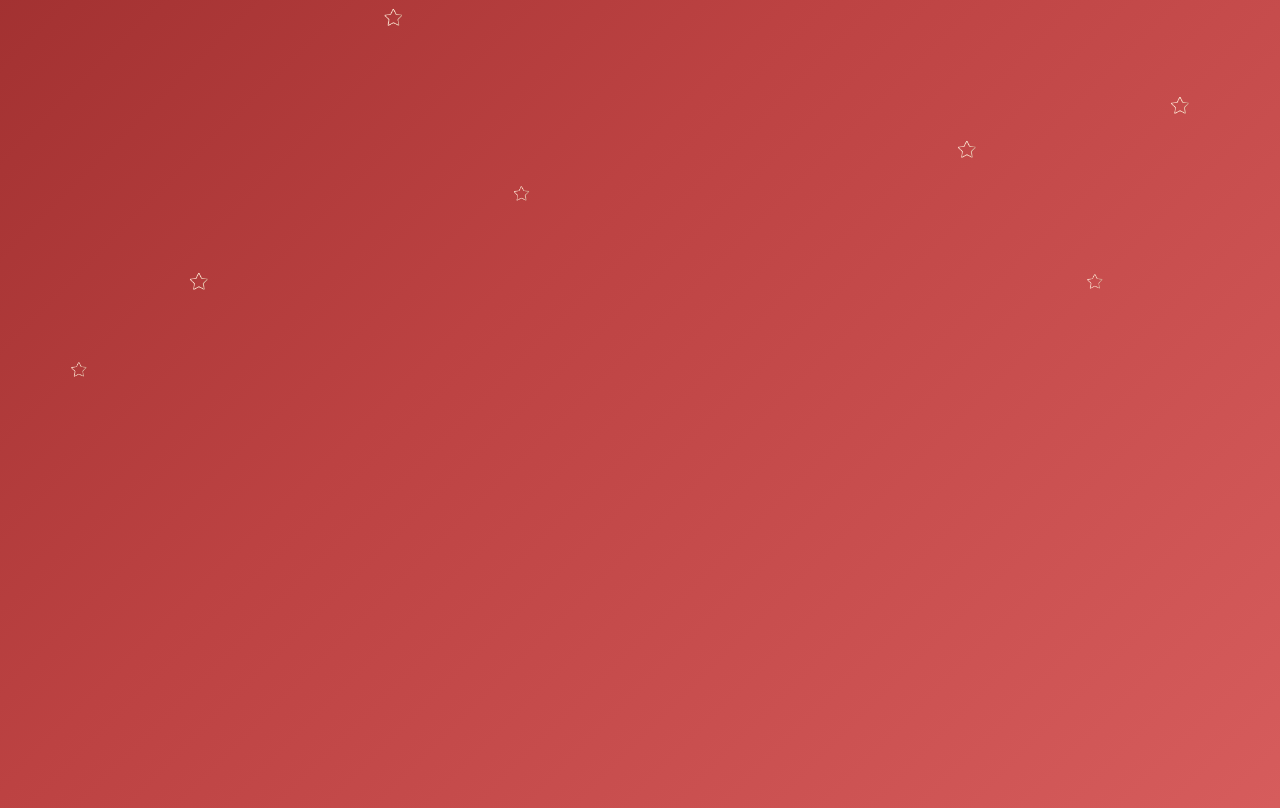
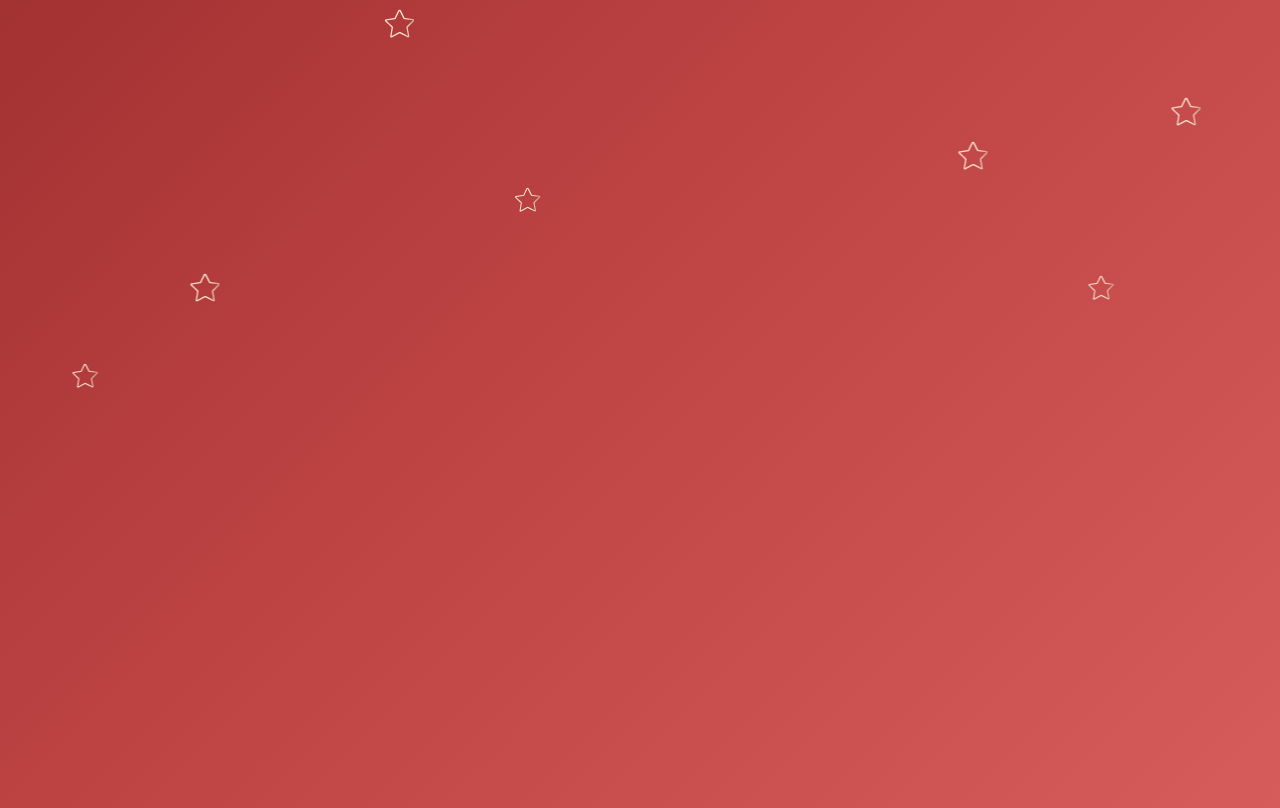
Before and after one commit to emeraldmuller/redstarblankies, a plain HTML site: page index.html in a window 1280 px wide. Drawn offline with Linux system fonts and the light colour scheme.

Commit message:
Update style.css

```diff
--- a/style.css
+++ b/style.css
@@ -19,7 +19,7 @@ html,
         background-position: 0% 50%;
       }
     }
-    .star, img {
+    img.star {
       height: 18px;
       width: 18px;
     }
```
